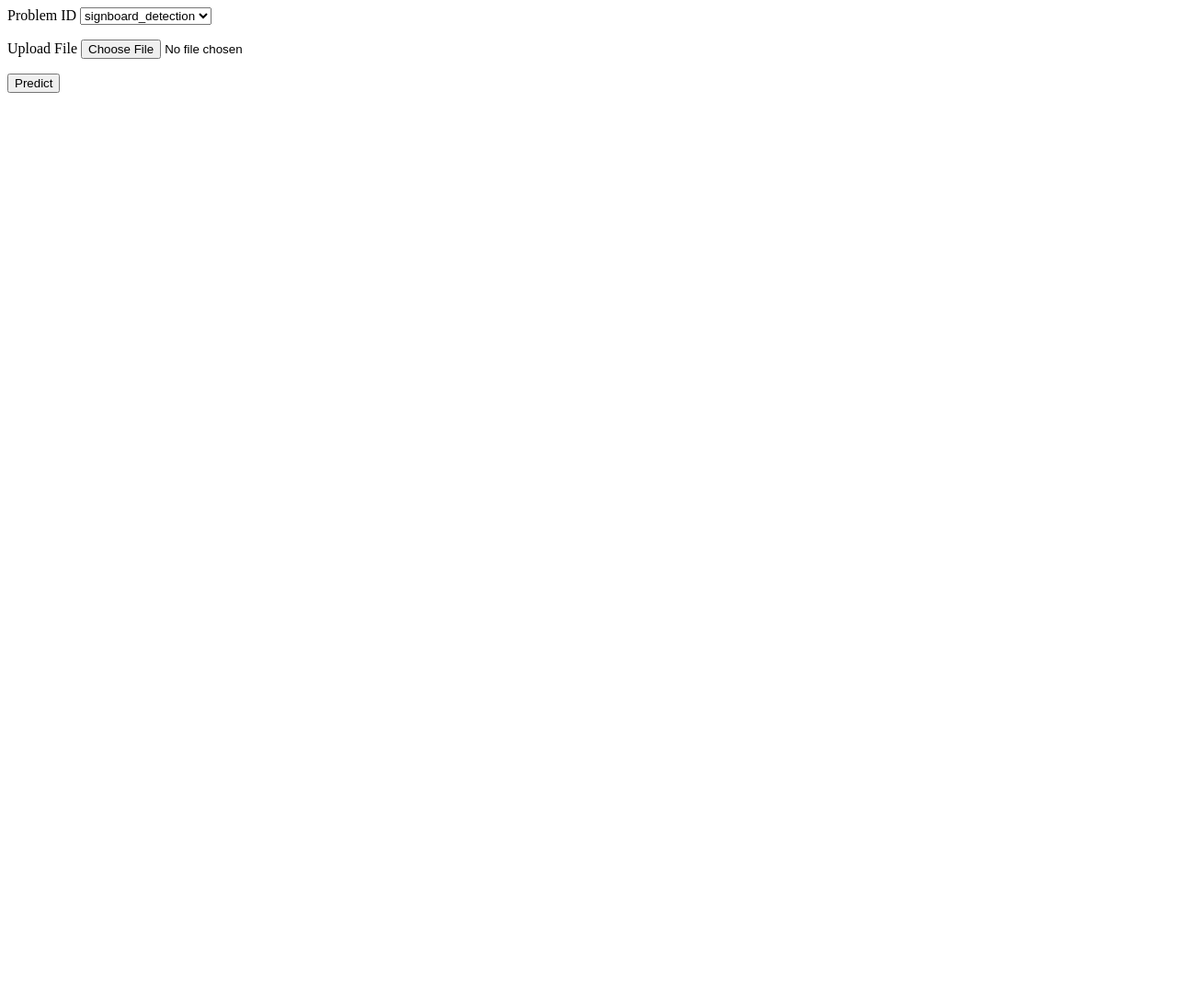
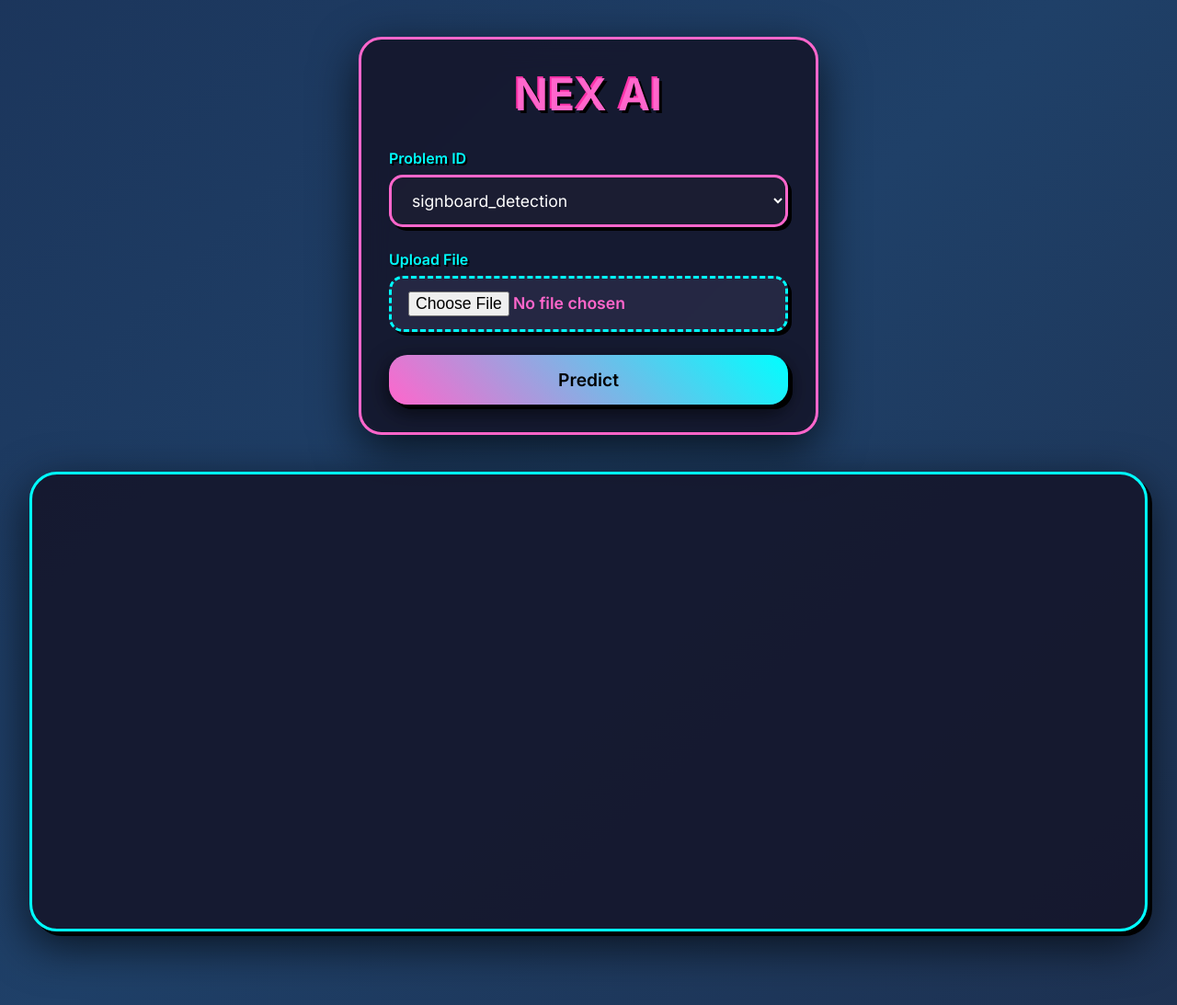
Before and after one commit to suriya-0-7-0-6/NEX-AI, a Flask app: page /ai_inference in a window 1280 px wide. Shown: the whole page at 92% size. Before the commit the page ends 101 px from the top, so only its background shows below. Run offline with Flask 3, Linux system fonts and the light colour scheme; some libraries are stand-ins or nearby versions.

Commit message:
Update UI

```diff
--- a/cortex/__init__.py
+++ b/cortex/__init__.py
@@ -1,6 +1,5 @@
 from flask import Flask
 from cortex.app_configurations import BaseConfigurations, ProductionConfigurations
-
 from cortex.extensions import init_extensions
 from cortex.ml_routes import ml_api
 from cortex.files_manager import files_api
@@ -11,12 +10,8 @@ def create_app():
         template_folder = BaseConfigurations.TEMPLATES_DIR,
         static_folder = BaseConfigurations.STATIC_DIR
     )
-
     app.config.from_object(BaseConfigurations)
-
     app.register_blueprint(ml_api)
     app.register_blueprint(files_api)
-
     init_extensions(app)
-
     return app
--- a/cortex/app_configurations.py
+++ b/cortex/app_configurations.py
@@ -23,8 +23,10 @@ class BaseConfigurations:
     LOGS_DIR = os.path.join(PROJECT_DIR, 'grey_matter', 'logs')
 
     UPLOADS_DIR = os.path.join(PROJECT_DIR, 'uploads')
+    os.makedirs(UPLOADS_DIR, exist_ok=True)
 
     RESULTS_DIR = os.path.join(PROJECT_DIR, 'results')
+    os.makedirs(RESULTS_DIR, exist_ok=True)
 
     SOCKETIO_MESSAGE_QUEUE = 'redis://localhost:6379/0'
 
--- a/cortex/master_orchestrator/yolov7/tasks.py
+++ b/cortex/master_orchestrator/yolov7/tasks.py
@@ -7,9 +7,9 @@ from .utils import load_model, detect_using_yolov7
 _yolov7_model = None
 
 def add_arch_path_to_sys_path():
+    import site
     YOLOV7_DIR = current_app.config['MODEL_ARCHS_DIR'] + '/yolov7'
-    if YOLOV7_DIR not in sys.path:
-        sys.path.insert(0, YOLOV7_DIR)
+    site.addsitedir(YOLOV7_DIR)
 
 
 @celery.task(bind=True)
--- a/cortex/master_orchestrator/yolov7/utils.py
+++ b/cortex/master_orchestrator/yolov7/utils.py
@@ -51,11 +51,11 @@ def draw_detections(img, detections, classes, conf_thresh):
     return drwn_img
 
 def load_model(weights, map_location='cpu'):
-    from grey_matter.model_archs.yolov7.models.experimental import attempt_custom_load
+    from models.experimental import attempt_custom_load
     return attempt_custom_load(weights=weights, map_location=map_location)
 
 def detect_using_yolov7(model, img_byts_file, modelinfo, device='cpu'):
-    from grey_matter.model_archs.yolov7.utils.general import non_max_suppression
+    from utils.general import non_max_suppression
     print(f"[YOLOv7 Bridge] Running inference")
     conf_thresh = modelinfo.get('confidence_threshold', 0.5)
     nms_thresh = modelinfo.get('nms_threshold', 0.45)
--- /dev/null
+++ b/cortex/static/css/ai_inference.css
@@ -0,0 +1,154 @@
+/* Reset some basics */
+* {
+    margin: 0;
+    padding: 0;
+    box-sizing: border-box;
+    font-family: 'Inter', sans-serif;
+}
+
+body {
+    background: linear-gradient(135deg, #1a1a2e, #162447, #1f4068, #1b1b2f);
+    background-size: 400% 400%;
+    animation: gradientBG 20s ease infinite;
+    min-height: 100vh;
+    display: flex;
+    flex-direction: column;
+    justify-content: flex-start;
+    align-items: center;
+    color: #fff;
+    padding: 40px 0;
+}
+
+/* Gradient animation */
+@keyframes gradientBG {
+    0% { background-position: 0% 50%; }
+    50% { background-position: 100% 50%; }
+    100% { background-position: 0% 50%; }
+}
+
+.container {
+    background: rgba(20, 20, 40, 0.85);
+    padding: 30px 30px;
+    border-radius: 25px;
+    box-shadow: 0 15px 50px rgba(0, 0, 0, 0.7);
+    max-width: 500px;
+    width: 90%;
+    text-align: center;
+    backdrop-filter: blur(15px);
+    border: 3px solid #ff66cc;
+    animation: bounceIn 1s ease;
+}
+
+h1 {
+    font-size: 3rem;
+    margin-bottom: 30px;
+    color: #ff66cc;
+    text-shadow: 3px 3px 0 #000, -2px -2px 0 #ff33aa;
+}
+
+@keyframes bounceIn {
+    0% { transform: scale(0.8); opacity: 0; }
+    60% { transform: scale(1.05); opacity: 1; }
+    100% { transform: scale(1); }
+}
+
+.inference-form {
+    display: flex;
+    flex-direction: column;
+    gap: 25px;
+}
+
+.form-group {
+    display: flex;
+    flex-direction: column;
+    text-align: left;
+}
+
+.form-label {
+    margin-bottom: 8px;
+    font-weight: 700;
+    color: #00ffff;
+    text-shadow: 2px 2px #000;
+}
+
+.form-input {
+    padding: 14px 18px;
+    border-radius: 15px;
+    border: 3px solid #ff66cc;
+    outline: none;
+    font-size: 1.1rem;
+    transition: all 0.3s ease;
+    background: rgba(30, 30, 50, 0.7);
+    color: #fff;
+    box-shadow: 4px 4px 0 #000;
+}
+
+.form-input:focus {
+    box-shadow: 0 0 20px #00ffff, 4px 4px 0 #000;
+    transform: scale(1.03);
+}
+
+.upload-input {
+    background: rgba(50, 50, 80, 0.6);
+    color: #ff66cc;
+    cursor: pointer;
+    border: 3px dashed #00ffff;
+    font-weight: 600;
+    transition: all 0.3s ease;
+}
+
+.upload-input:hover {
+    background: rgba(80, 80, 120, 0.8);
+    border-color: #ff33aa;
+    transform: scale(1.08);
+}
+
+.btn {
+    padding: 15px 25px;
+    border: none;
+    border-radius: 20px;
+    background: linear-gradient(45deg, #ff66cc, #00ffff);
+    color: #000;
+    font-weight: 700;
+    font-size: 1.2rem;
+    cursor: pointer;
+    transition: all 0.3s ease;
+    box-shadow: 0 8px 25px rgba(0,0,0,0.7), 5px 5px 0 #000;
+}
+
+.btn:hover {
+    transform: translateY(-4px) scale(1.08);
+    box-shadow: 0 12px 30px rgba(0,0,0,0.8), 5px 5px 0 #000;
+    background: linear-gradient(45deg, #ff33aa, #00ffff);
+}
+
+/* Output container */
+.output-container {
+    margin: 40px auto;
+    padding: 25px;
+    width: 95vw;
+    max-width: 1300px;
+    min-height: 500px;
+    border-radius: 30px;
+    background: rgba(20,20,40,0.85);
+    border: 3px solid #00ffff;
+    display: flex;
+    justify-content: center;
+    align-items: center;
+    overflow: hidden;
+    box-shadow: 0 15px 50px rgba(0,0,0,0.7), 5px 5px 0 #000;
+    position: relative;
+}
+
+.output-container img {
+    width: 100%;
+    height: auto;
+    border-radius: 20px;
+    box-shadow: 0 20px 50px rgba(0,0,0,0.7), 5px 5px 0 #00ffff;
+    transition: all 0.4s ease;
+}
+
+.output-container img:hover {
+    transform: scale(1.05) rotate(-1deg);
+    box-shadow: 0 25px 60px rgba(0,0,0,0.9), 8px 8px 0 #ff66cc;
+}
--- a/cortex/static/js/ai_inference.js
+++ b/cortex/static/js/ai_inference.js
@@ -6,8 +6,8 @@ socketio.on('result', data => {
     img = document.createElement('img');
     img.src = data.result_url + '?' + new Date().getTime();
     img.alt = 'Inference Result';
-    img.style.width = '100%';
-    img.style.height = 'auto';
+    // img.style.width = '100%';
+    // img.style.height = 'auto';
 
     output_container.appendChild(img);
 })
--- a/cortex/templates/ai_pages/ai_inference.html
+++ b/cortex/templates/ai_pages/ai_inference.html
@@ -1,21 +1,37 @@
-<html>
+<!DOCTYPE html>
+<html lang="en">
 <head>
+    <meta charset="UTF-8">
+    <meta name="viewport" content="width=device-width, initial-scale=1.0">
     <title>AI Inference</title>
+    <link rel="icon" type="image/png" sizes="16x16S" href="{{ url_for('static', filename='favicons/favicon-16x16.png') }}">
+    <link rel="stylesheet" href="{{ url_for('static', filename='css/ai_inference.css') }}">
+    <link href="https://fonts.googleapis.com/css2?family=Inter:wght@400;600&display=swap" rel="stylesheet">
 </head>
 <body>
-        <form action='/ai_inference' method='POST' enctype='multipart/form-data'>
+    <div class="container">
+        <h1>NEX AI</h1>
+        <form action="/ai_inference" method="POST" enctype="multipart/form-data" class="inference-form">
             {{ form.hidden_tag() }}
-            <p>
-                {{ form.problem_id.label() }}
-                {{ form.problem_id() }}
-            </p>
-            <p>
-                {{ form.upload_image.label() }}
-                {{ form.upload_image() }}
-            </p>
-            </p>{{ form.submit() }}</p>
+
+            <div class="form-group">
+                {{ form.problem_id.label(class="form-label") }}
+                {{ form.problem_id(class="form-input") }}
+            </div>
+
+            <div class="form-group">
+                {{ form.upload_image.label(class="form-label") }}
+                {{ form.upload_image(class="form-input upload-input") }}
+            </div>
+
+            <div class="form-group">
+                {{ form.submit(class="btn") }}
+            </div>
         </form>
-        <p id='output-container'></p>
+    </div>
+
+    <div id="output-container" class="output-container"></div>
+
     <script src="https://cdn.socket.io/4.7.2/socket.io.min.js"></script>
     <script src="{{ url_for('static', filename='js/ai_inference.js') }}"></script>
 </body>
```
Also changed, not shown: cortex/static/favicons/android-chrome-192x192.png (added), cortex/static/favicons/android-chrome-512x512.png (added), cortex/static/favicons/apple-touch-icon.png (added), cortex/static/favicons/favicon-16x16.png (added), cortex/static/favicons/favicon-32x32.png (added), cortex/static/favicons/favicon.ico (added), cortex/static/favicons/site.webmanifest (added). Lines whose indentation alone changed are shown as unchanged.
